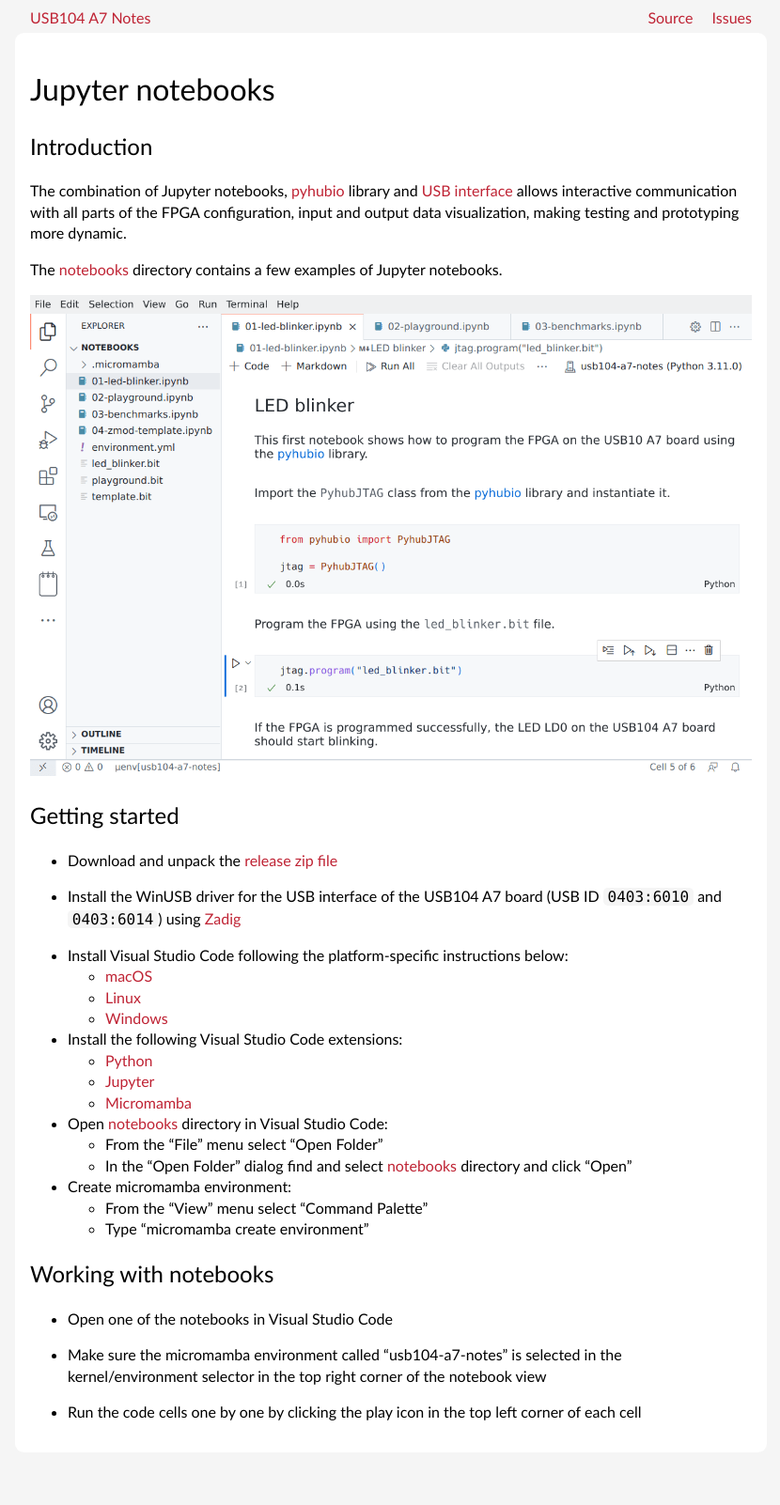
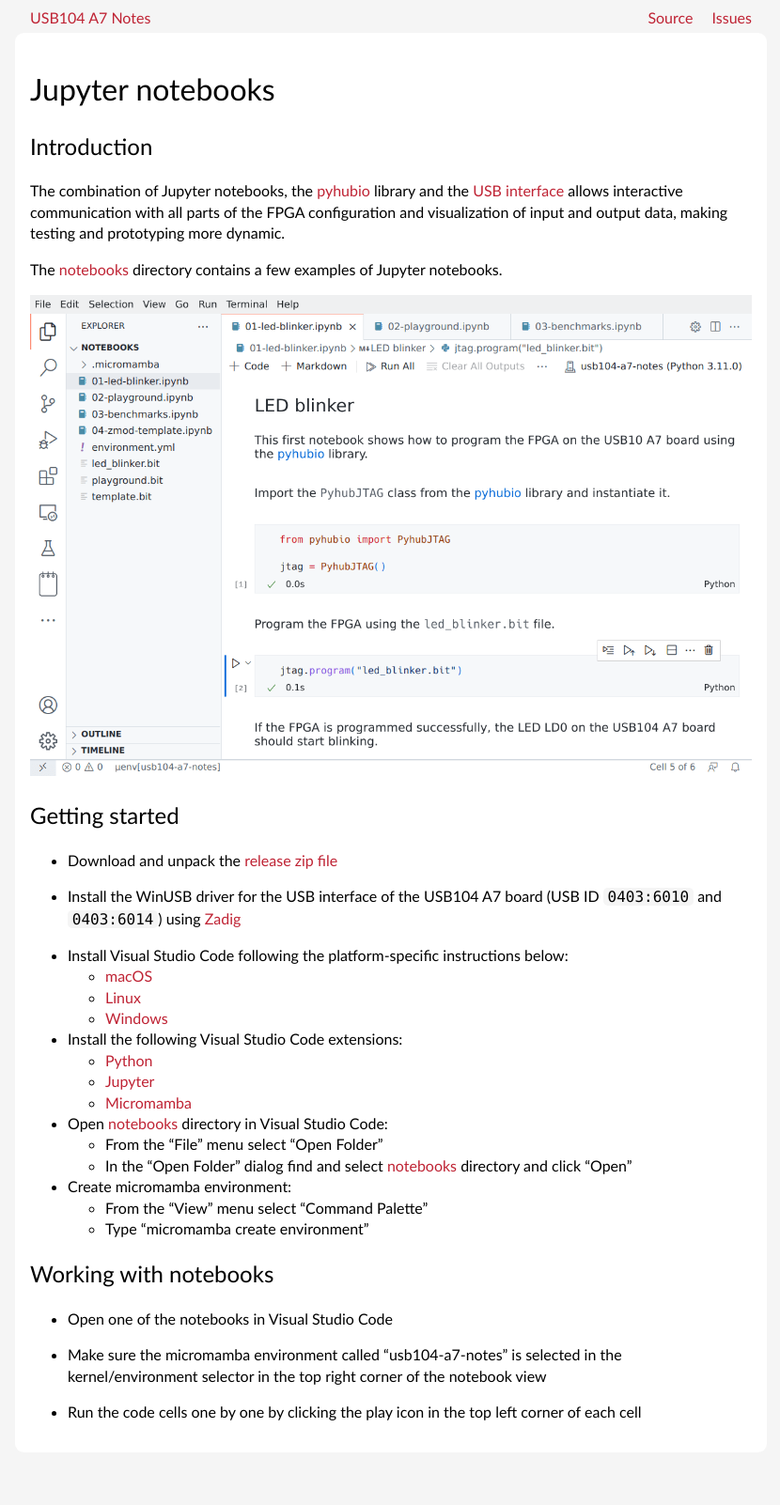
Before and after one commit to pavel-demin/usb104-a7-notes, a Jekyll site: the page built from jupyter-notebooks.md, in a window 1280 px wide. Shown: the whole page at 94% size, without its empty margins (224-1054 px from the left). Built offline with Jekyll 4.4.1, drawn with Linux system fonts in a browser that asks for light colours.

Commit message:
improve wording in jupyter-notebooks

```diff
--- a/jupyter-notebooks.md
+++ b/jupyter-notebooks.md
@@ -7,7 +7,7 @@
 Introduction
 -----
 
-The combination of Jupyter notebooks, [pyhubio](https://github.com/pavel-demin/pyhubio) library and [USB interface]({{ "/usb-interface/" | prepend: site.baseurl }}) allows interactive communication with all parts of the FPGA configuration, input and output data visualization, making testing and prototyping more dynamic.
+The combination of Jupyter notebooks, the [pyhubio](https://github.com/pavel-demin/pyhubio) library and the [USB interface]({{ "/usb-interface/" | prepend: site.baseurl }}) allows interactive communication with all parts of the FPGA configuration and visualization of input and output data, making testing and prototyping more dynamic.
 
 The [notebooks](https://github.com/pavel-demin/usb104-a7-notes/tree/master/notebooks) directory contains a few examples of Jupyter notebooks.
 
```
